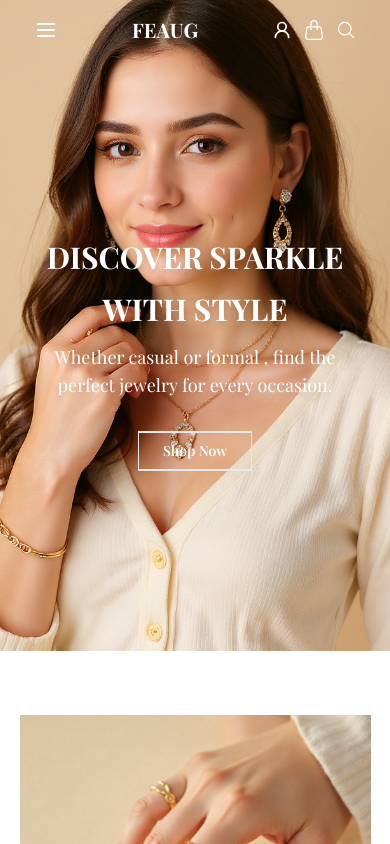
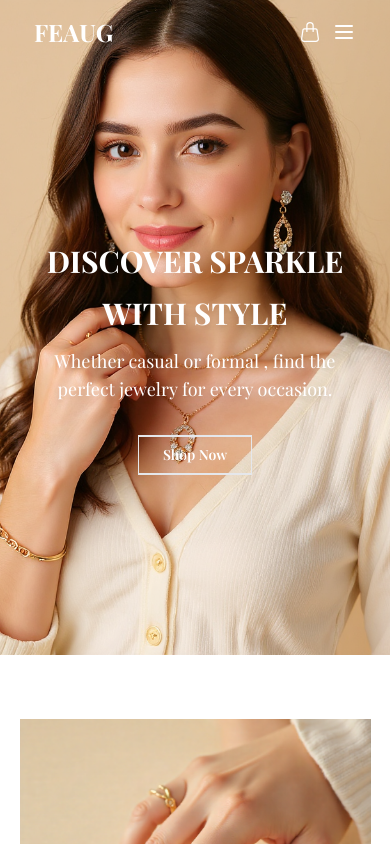
Before and after one commit to devifai-2026/Feaug_Ecomm_Client, a React (Vite) app: page / in a window 390 px wide. Shown: the top 844 px of the page. Built offline with nearby package versions, Linux system fonts and the light colour scheme; a web font is replaced by a local one.

Commit message:
hamburger icon is in right side same as figma

```diff
--- a/src/Component/Home/Navbar.jsx
+++ b/src/Component/Home/Navbar.jsx
@@ -21,17 +21,16 @@ const Navbar = () => {
             {/* Navbar */}
             <nav className={`relative z-30 px-4 py-4 lg:px-8 ${!isHomePage ? 'bg-white' : ''}`}>
                 <div className="max-w-[90%] mx-auto flex justify-between items-center">
-                    {/* Mobile Menu Button */}
-                    <button
-                        className={`lg:hidden text-2xl ${isHomePage ? 'text-white' : 'text-gray-800'}`}
-                        onClick={() => setIsMobileMenuOpen(!isMobileMenuOpen)}
-                        data-aos="fade-right"
-                        data-aos-delay="100"
-                    >
-                        {isMobileMenuOpen ? <LuX /> : <LuMenu />}
-                    </button>
+                    {/* Left Section - Logo */}
+                    <div data-aos="zoom-in" data-aos-delay="100">
+                        <Link to="/">
+                            <h2 className={`uppercase text-2xl md:3xl lg:text-3xl font-bold font-playfair ${isHomePage ? 'text-white' : 'text-gray-800'}`}>
+                                Feaug
+                            </h2>
+                        </Link>
+                    </div>
 
-                    {/* Left Section - Navigation Links (Desktop) */}
+                    {/* Center Section - Navigation Links (Desktop) */}
                     <div className={`hidden lg:flex items-center gap-6 ${isHomePage ? 'text-white' : 'text-gray-800'}`}>
                         <div
                             className='flex items-center gap-1 cursor-pointer group relative'
@@ -65,19 +64,12 @@ const Navbar = () => {
                         </p>
                     </div>
 
-                    {/* Center Section - Logo */}
-                    <div data-aos="zoom-in" data-aos-delay="100">
-                        <Link to="/">
-                            <h2 className={`uppercase text-xl sm:text-2xl lg:text-3xl font-bold font-playfair ${isHomePage ? 'text-white' : 'text-gray-800'}`}>
-                                Feaug
-                            </h2>
-                        </Link>
-                    </div>
-
                     {/* Right Section - User Actions */}
                     <div className={`flex items-center gap-4 ${isHomePage ? 'text-white' : 'text-gray-800'}`}>
+                        {/* Desktop User Actions */}
+                        <div className='hidden lg:flex items-center gap-4'>
                             <div
-                            className='hidden sm:flex items-center gap-1 cursor-pointer group relative border-r-2 pr-3'
+                                className='flex items-center gap-1 cursor-pointer group relative border-r-2 pr-3'
                                 data-aos="fade-down"
                                 data-aos-delay="200"
                             >
@@ -86,7 +78,7 @@ const Navbar = () => {
                             </div>
 
                             <div
-                            className='hidden sm:flex items-center gap-1 cursor-pointer group relative border-r-2 pr-3'
+                                className='flex items-center gap-1 cursor-pointer group relative border-r-2 pr-3'
                                 data-aos="fade-down"
                                 data-aos-delay="300"
                             >
@@ -100,16 +92,37 @@ const Navbar = () => {
                                     data-aos="fade-left"
                                     data-aos-delay="400"
                                 />
-                            <BsHandbag
+                                <HiOutlineMagnifyingGlass
                                     className="text-xl cursor-pointer hover:text-gray-300 transition-colors"
                                     data-aos="fade-left"
                                     data-aos-delay="500"
                                 />
-                            <HiOutlineMagnifyingGlass
+                                <BsHandbag
                                     className="text-xl cursor-pointer hover:text-gray-300 transition-colors"
                                     data-aos="fade-left"
                                     data-aos-delay="600"
                                 />
+                            </div>
+                        </div>
+
+                        {/* Mobile User Actions - Only Hamburger + Shopping Bag */}
+                        <div className='flex lg:hidden items-center gap-3'>
+                            {/* Shopping Bag remains visible on mobile */}
+                            <BsHandbag
+                                className="text-xl cursor-pointer hover:text-gray-300 transition-colors"
+                                data-aos="fade-left"
+                                data-aos-delay="600"
+                            />
+
+                            {/* Mobile Menu Button */}
+                            <button
+                                className={`text-2xl ${isHomePage ? 'text-white' : 'text-gray-800'}`}
+                                onClick={() => setIsMobileMenuOpen(!isMobileMenuOpen)}
+                                data-aos="fade-left"
+                                data-aos-delay="700"
+                            >
+                                {isMobileMenuOpen ? <LuX /> : <LuMenu />}
+                            </button>
                         </div>
                     </div>
                 </div>
@@ -122,6 +135,7 @@ const Navbar = () => {
                         data-aos-duration="300"
                     >
                         <div className="flex flex-col space-y-4">
+                            {/* Navigation Links */}
                             <div className='flex items-center justify-between cursor-pointer py-2'>
                                 <span>Categories</span>
                                 <LuChevronDown />
@@ -132,13 +146,29 @@ const Navbar = () => {
                             </div>
                             <div className='cursor-pointer py-2'>Blog</div>
                             <div className='cursor-pointer py-2'>Contact</div>
-                            <div className='flex items-center justify-between cursor-pointer border-t border-gray-600 pt-4 py-2'>
+
+                            {/* User Actions moved inside mobile menu */}
+                            <div className='border-t border-gray-600 pt-4'>
+                                <div className='flex items-center justify-between cursor-pointer py-2'>
                                     <span>USD</span>
                                     <LuChevronDown />
                                 </div>
                                 <div className='flex items-center justify-between cursor-pointer py-2'>
                                     <span>EN</span>
                                     <LuChevronDown />
+                                </div>
+
+                                {/* User Profile and Search inside mobile menu */}
+                                <div className='flex items-center gap-4 pt-3 border-t border-gray-600 mt-2'>
+                                    <div className='flex items-center gap-2 cursor-pointer py-2'>
+                                        <LuUserRound className="text-lg" />
+                                        <span>Profile</span>
+                                    </div>
+                                    <div className='flex items-center gap-2 cursor-pointer py-2'>
+                                        <HiOutlineMagnifyingGlass className="text-lg" />
+                                        <span>Search</span>
+                                    </div>
+                                </div>
                             </div>
                         </div>
                     </div>
```
Lines whose indentation alone changed are shown as unchanged.
